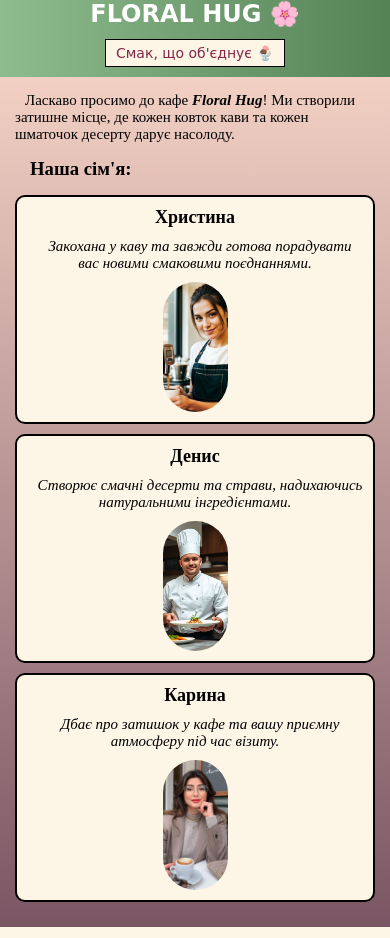
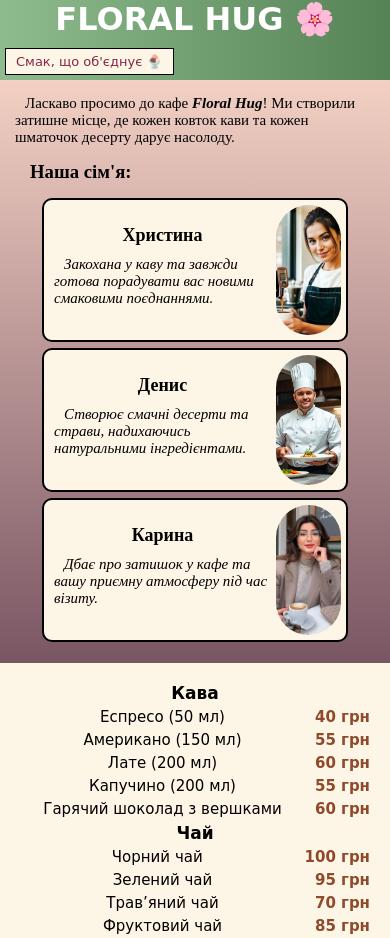
Before and after one commit to MariaVnr/cafe_mobile_version, a plain HTML site: page index.html in a window 390 px wide. Shown: the top 938 px of the page. Drawn offline with Linux system fonts and the light colour scheme.

Commit message:
Update style-grid.css

```diff
--- a/css/style-grid.css
+++ b/css/style-grid.css
@@ -273,7 +273,7 @@
     }
 
     .title h1 {
-        font-size: clamp(24px, 4vw, 30px);
+        font-size: clamp(32px, 4vw, 48px);
     }
 
     .slogan1 {
@@ -281,9 +281,11 @@
         max-width: 90%;
         height: auto;
         padding: 5px 10px;
-        font-size: 14px;
-        margin: 10px auto;
+        font-size: 13px;
+        margin: 10px auto 5px 5px;
         justify-self: center;
+        margin-left: 5px;
+
     }
 
     #about_us {
@@ -291,13 +293,29 @@
     }
 
     .team {
-        grid-template-columns: 1fr;
-        text-align: center;
+        grid-template-columns: 1fr auto;
+        text-align: left;
+        padding: 5px;
+        margin-bottom: 6px;
+        max-width: 85%;
+        margin-left: auto;
+        margin-right: auto;
+        align-items: center;
     }
 
     .team-info {
         padding-right: 0;
-        margin-bottom: 10px;
+        margin-bottom: 5px;
+    }
+
+    .team-info h3 {
+        font-size: 13px;
+        margin: 3px 0;
+    }
+
+    .team-info p {
+        font-size: 11px;
+        margin: 3px 5px;
     }
 
     .team-photo {
@@ -342,5 +360,5 @@
         height: auto;
         padding: 5px;
     }
-
 }
+}
```
